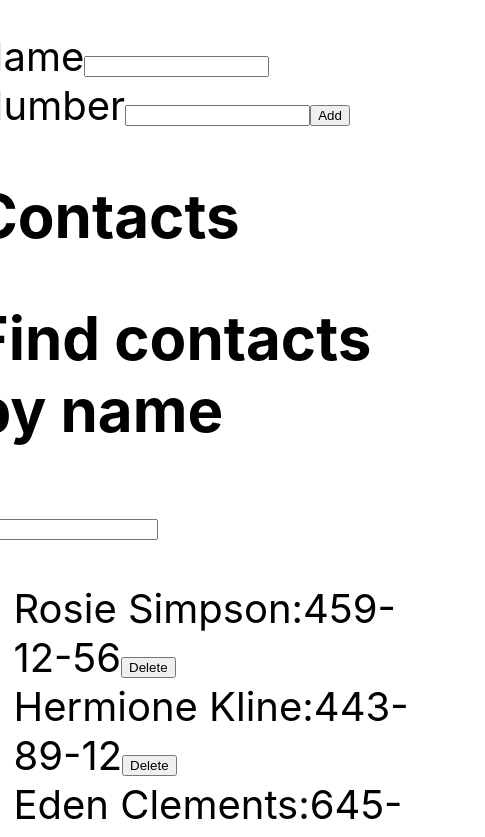
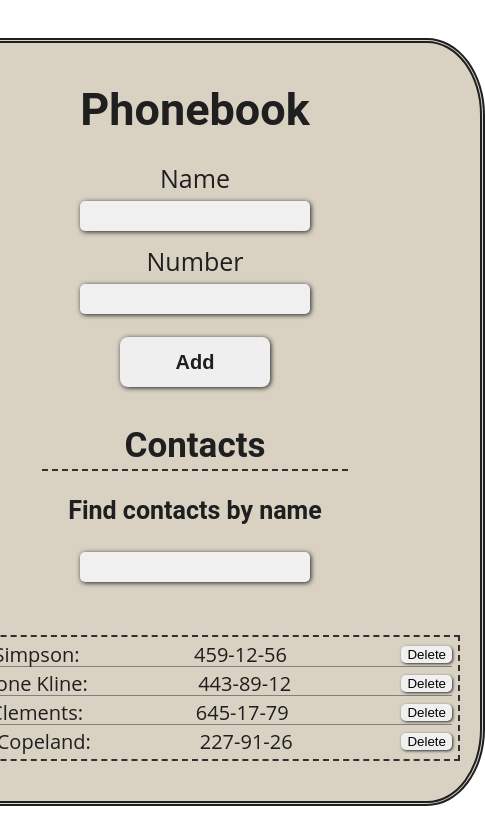
Before and after one commit to Petr-Mazka/goit-react-hw-08-phonebook, a React (Create React App) app: page / in a window 390 px wide. Shown: the top 837 px of the page, 485 px wide, since content can reach past the window. Built offline with nearby package versions, Linux system fonts and the light colour scheme.

Commit message:
Phonebook
Styles added

```diff
--- a/src/components/Phonebook/ContactsList/ContactsList.jsx
+++ b/src/components/Phonebook/ContactsList/ContactsList.jsx
@@ -1,16 +1,17 @@
 import PropTypes from "prop-types";
+import css from "./ContactsList.module.css";
 
 const ContactsList = ({ contacts, title, onDeleteContact, children }) => {
     return (
         <>
-        <h2>{title}</h2>
+        <h2 className={css.title}>{title}</h2>
         {children}
-        <ul>
+        <ul className={css.list}>
         {contacts.map(contact => (
-            <li key={contact.id}>
+            <li className={css.item} key={contact.id}>
             <span>{contact.name}:</span>
             <span>{contact.number}</span>
-            <button type="button" onClick={() => onDeleteContact(contact.id)}>Delete</button>
+            <button type="button" className={css.deleteButton} onClick={() => onDeleteContact(contact.id)}>Delete</button>
             </li>
         ))}
         </ul>
--- /dev/null
+++ b/src/components/Phonebook/ContactsList/ContactsList.module.css
@@ -0,0 +1,54 @@
+.title{
+    font-size: 35px;
+    font-weight: bold;
+    margin-bottom: 25px;
+    margin-top: 35px;
+    font-family: 'Roboto', sans-serif;
+    width: 300px;
+    border-bottom: 2px dashed #303030;
+    display: flex;
+    justify-content: center;
+    padding: 3px;
+}
+
+.list{
+    display: inline-block;
+    list-style: none;
+    width: 530px;
+    max-height: 185px;
+    padding: 0;
+    overflow: auto;
+    border: #303030 dashed 2px;
+    padding: 6px;
+    box-sizing: border-box;
+    margin-bottom: 0;
+}
+
+.item{
+    display: flex;
+    justify-content:space-between;
+    align-items: center;
+    max-width: 530px;
+    width: 100%;
+    font-family: 'Open Sans', sans-serif;
+    font-size: 50%;
+    height: 23px;
+}
+
+.item:not(:last-child){
+    border-bottom: 1px solid grey;
+    margin-bottom: 5px;
+}
+
+.deleteButton{
+    border-radius: 5px;
+    border: none;
+    background-color: #f0f0f0;
+    box-shadow: #303030 1px 1px 3px;
+}
+
+.deleteButton:hover,
+.deleteButton:focus{
+    background-color: #e0e0e0;
+    cursor: pointer;
+}
--- a/src/components/Phonebook/Filter/Filter.jsx
+++ b/src/components/Phonebook/Filter/Filter.jsx
@@ -1,10 +1,12 @@
 import PropTypes from "prop-types";
+import css from "./Filter.module.css";
+import Input from "../Input/Input";
 
-const Filter = ({ onChange, value, name }) => {
+const Filter = ({ onChange, value, name, type, title, pattern }) => {
     return (
         <>
-        <h2>Find contacts by name</h2>
-            <input type="text" name={name} value={value} onChange={onChange} />
+        <h2 className={css.filterTitle}>Find contacts by name</h2>
+            <Input type={type} title={title} name={name} value={value} pattern={pattern} onChange={onChange}/>
         </>
     );
 }
--- /dev/null
+++ b/src/components/Phonebook/Filter/Filter.module.css
@@ -0,0 +1,6 @@
+.filterTitle{
+    font-size: 25px;
+    margin-top: 0;
+    margin-bottom: 21px;
+    font-family: 'Roboto', sans-serif;
+}
--- a/src/components/Phonebook/Form/Form.jsx
+++ b/src/components/Phonebook/Form/Form.jsx
@@ -1,6 +1,7 @@
 import React, {Component} from "react";
 import Input from "../Input/Input";
 import Label from "../Label/Label";
+import css from "./Form.module.css";
 
 
 class Form extends Component {
@@ -32,15 +33,15 @@ class Form extends Component {
         const { name, number } = this.state;
         return (
             <>
-            <h1>Phonebook</h1>
-            <form onSubmit={this.handleSubmit}>
+            <h1 className={css.mainTitle}>Phonebook</h1>
+            <form className={css.form} onSubmit={this.handleSubmit}>
                 <Label text={"Name"}>
                     <Input type={"text"} name={"name"} pattern="^[a-zA-Zа-яА-Я]+(([' -][a-zA-Zа-яА-Я ])?[a-zA-Zа-яА-Я]*)*$" title={"Name may contain only letters, apostrophe, dash and spaces. For example Adrian, Jacob Mercer, Charles de Batz de Castelmore d'Artagnan"} value={name} onChange={this.handleChange} />
                 </Label>
                 <Label text={"Number"}>
                     <Input type={"tel"} name={"number"} pattern="\+?\d{1,4}?[-.\s]?\(?\d{1,3}?\)?[-.\s]?\d{1,4}[-.\s]?\d{1,4}[-.\s]?\d{1,9}" title={"Phone number must be digits and can contain spaces, dashes, parentheses and can start with +"} value={number} onChange={this.handleChange} />
                 </Label>
-                <button type="submit">Add</button>
+                <button className={css.formButton} type="submit">Add</button>
             </form>
             </>
         )
--- /dev/null
+++ b/src/components/Phonebook/Form/Form.module.css
@@ -0,0 +1,33 @@
+.mainTitle{
+    font-size: 45px;
+    font-weight: bold;
+    margin-bottom: 25px;
+    font-family: 'Roboto', sans-serif;
+    margin-top: 0;
+}
+
+.form{
+    display: flex;
+    flex-direction: column;
+    align-items: center;
+    justify-content: center;
+}
+
+.formButton{
+    margin-top: 10px;
+    border: none;
+    border-radius: 8px;
+    padding: 10px;
+    width: 150px;
+    height: 50px;
+    color: #1f1f1f;
+    font-weight: bold;
+    font-size: 20px;
+    box-shadow: #1f1f1f 1px 1px 5px;
+}
+
+.formButton:hover,
+.formButton:focus{
+    box-shadow: #1f1f1f 3px 3px 8px;
+    cursor: pointer;
+}
--- a/src/components/Phonebook/Input/Input.jsx
+++ b/src/components/Phonebook/Input/Input.jsx
@@ -1,8 +1,10 @@
 import PropTypes from "prop-types";
+import css from "./Input.module.css";
 
 const Input = ({ type, name, pattern, title, value, onChange }) => {
     return (
         <input
+            className={css.input}
             type={type}
             name={name}
             pattern={pattern}
--- /dev/null
+++ b/src/components/Phonebook/Input/Input.module.css
@@ -0,0 +1,19 @@
+.input{
+    padding: 5px 10px;
+    border: none;
+    border-radius: 5px;
+    width: 210px;
+    height: 20px;
+    box-shadow: #1f1f1f 1px 1px 5px;
+    background-color: #f0f0f0;
+    font-size: 20px;
+    font-family: 'Roboto', sans-serif;
+    margin-top: 6px;
+    margin-bottom: 13px;
+}
+
+.input:hover,
+.input:focus{
+    background-color: #e0e0e0;
+    outline: none;
+}
--- a/src/components/Phonebook/Label/Label.jsx
+++ b/src/components/Phonebook/Label/Label.jsx
@@ -1,8 +1,9 @@
 import PropTypes from "prop-types";
+import css from "./Label.module.css";
 
 const Label = ({ text, children }) => {
     return (
-        <label>
+        <label className={css.label}>
         {text}
         {children}
         </label>
--- /dev/null
+++ b/src/components/Phonebook/Label/Label.module.css
@@ -0,0 +1,8 @@
+.label{
+    display: flex;
+    flex-direction: column;
+    align-items: center;
+    justify-content: center;
+    font-size: 25px;
+    font-family:'Open Sans', sans-serif;
+}
--- a/src/components/Phonebook/Phonebook.jsx
+++ b/src/components/Phonebook/Phonebook.jsx
@@ -3,6 +3,7 @@ import ContactsList from "./ContactsList/ContactsList";
 import Filter from "./Filter/Filter";
 import Form from "./Form/Form";
 import { nanoid } from 'nanoid/non-secure'
+import css from './Phonebook.module.css'
 
 class Phonebook extends Component {
 
@@ -49,10 +50,10 @@ class Phonebook extends Component {
             return contact.name.toLowerCase().includes(normalizedFilter);
         })
     return (
-        <div>
+        <div className={css.container}>
             <Form onSubmit={this.formSubmitHandler} />
             <ContactsList title={"Contacts"} contacts={visibleContacts} onDeleteContact={this.deleteContact}>
-                <Filter onChange={this.changeFilter} value={this.state.filter} name={"filter"} />
+                <Filter onChange={this.changeFilter} type={"text"} value={this.state.filter} name={"filter"} title={""} pattern={""} />
             </ContactsList>
         </div>
     );
--- /dev/null
+++ b/src/components/Phonebook/Phonebook.module.css
@@ -0,0 +1,11 @@
+.container{
+    display: flex;
+    flex-direction: column;
+    align-items: center;
+    justify-content: center;
+    border: 5px double #1f1f1f;
+    padding: 40px 20px 40px 20px;
+    border-radius: 10%;
+    color: #1f1f1f;
+    background-color: #d9d2c3;
+}
```
